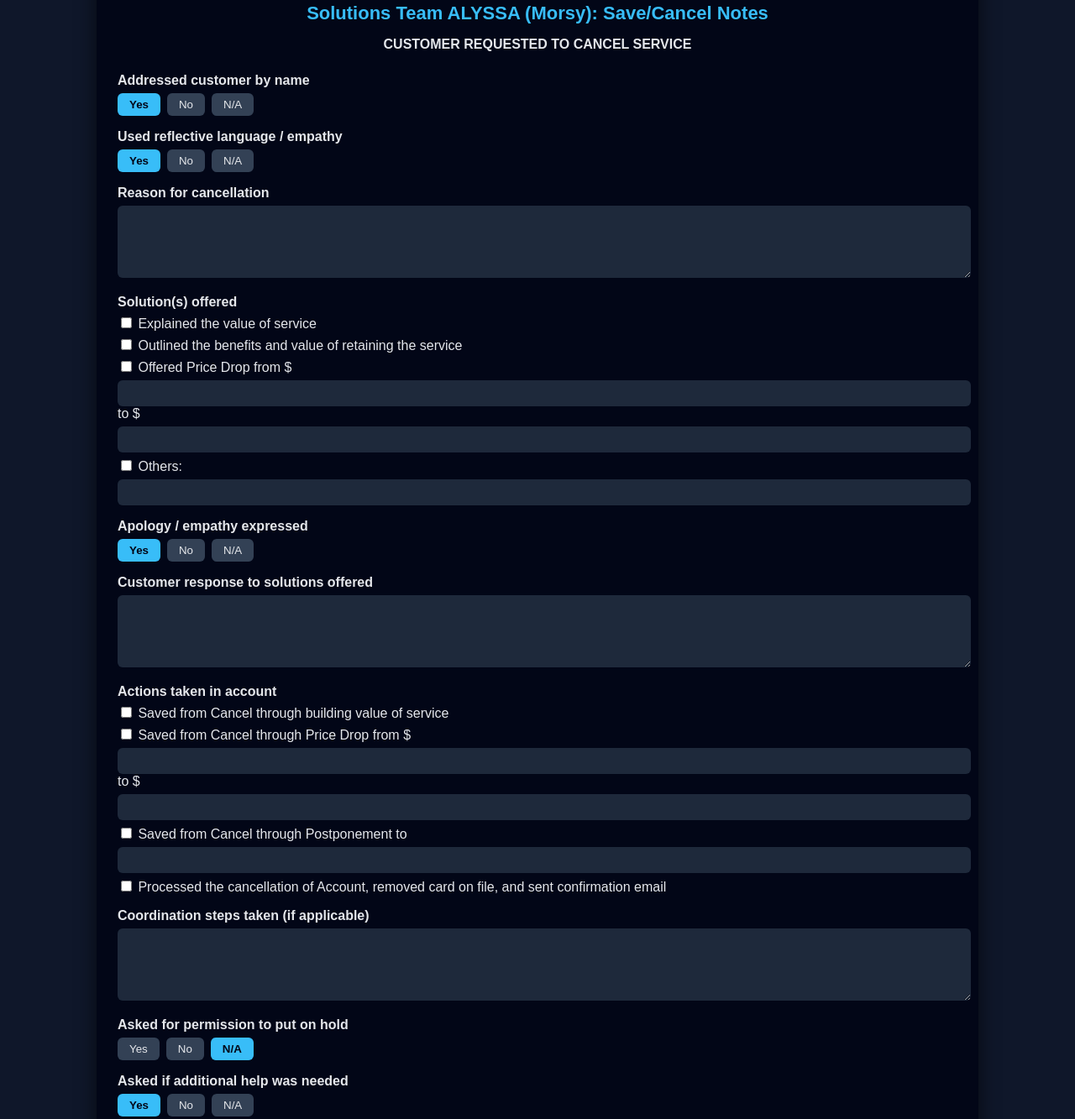
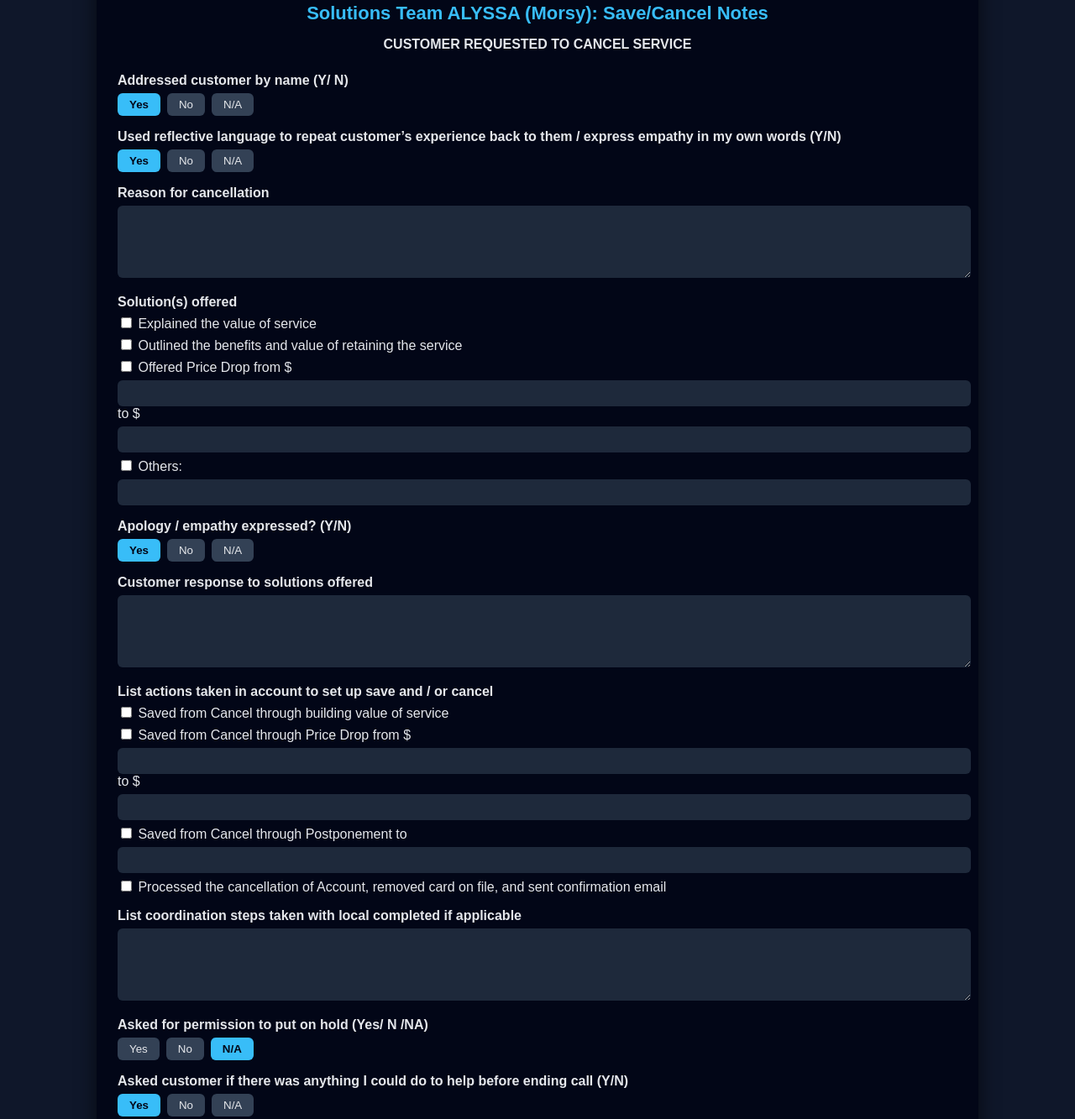
Before and after one commit to vashi17/save-cancel-notes, a plain HTML site: page index.html in a window 1280 px wide. Shown: the part 145-1478 px from the top of the page at 84% size. Drawn offline with Linux system fonts and the light colour scheme.

Commit message:
Update index.html

```diff
--- a/index.html
+++ b/index.html
@@ -126,10 +126,10 @@ textarea {
 <h1>Solutions Team ALYSSA (Morsy): Save/Cancel Notes</h1>
 <h2>CUSTOMER REQUESTED TO CANCEL SERVICE</h2>
 
-<label>Addressed customer by name</label>
+<label>Addressed customer by name (Y/ N)</label>
 <div class="toggle-group" data-id="name"></div>
 
-<label>Used reflective language / empathy</label>
+<label>Used reflective language to repeat customer’s experience back to them / express empathy in my own words (Y/N)</label>
 <div class="toggle-group" data-id="reflective"></div>
 
 <label>Reason for cancellation</label>
@@ -150,13 +150,13 @@ textarea {
   </label>
 </div>
 
-<label>Apology / empathy expressed</label>
+<label>Apology / empathy expressed? (Y/N)</label>
 <div class="toggle-group" data-id="apology"></div>
 
 <label>Customer response to solutions offered</label>
 <textarea id="response"></textarea>
 
-<label>Actions taken in account</label>
+<label>List actions taken in account to set up save and / or cancel</label>
 <div class="checkbox-group" id="actions">
   <label><input type="checkbox"> Saved from Cancel through building value of service</label>
   <label>
@@ -173,13 +173,13 @@ textarea {
   </label>
 </div>
 
-<label>Coordination steps taken (if applicable)</label>
+<label>List coordination steps taken with local completed if applicable</label>
 <textarea id="coordination"></textarea>
 
-<label>Asked for permission to put on hold</label>
+<label>Asked for permission to put on hold (Yes/ N /NA)</label>
 <div class="toggle-group" data-id="hold"></div>
 
-<label>Asked if additional help was needed</label>
+<label>Asked customer if there was anything I could do to help before ending call (Y/N)</label>
 <div class="toggle-group" data-id="help"></div>
 
 <div class="actions">
```
